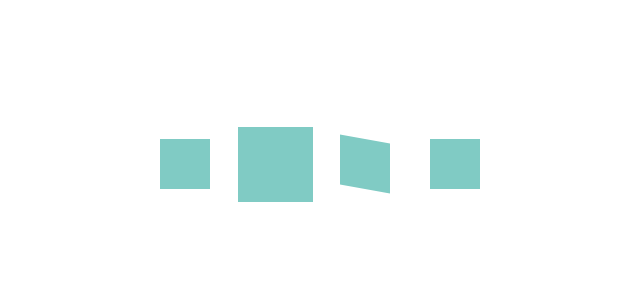
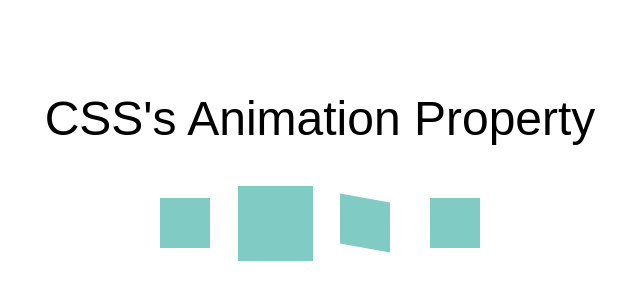
Before and after one commit to bruno07x/CSS-animation-property-pratice, a website: page index.html in a window 1280 px wide. Shown: the part 236-536 px from the top of the page, without its empty margins (320-960 px from the left). Drawn offline with nearby package versions, Linux system fonts and the light colour scheme; files that its build step writes are made by us from their sources.

Commit message:
Added title effect

```diff
--- a/index.html
+++ b/index.html
@@ -8,10 +8,15 @@
 </head>
 <body>
     <div class="container">
-        <div class="content spin"></div>
-        <div class="content scale"></div>
-        <div class="content skew"></div>
-        <div class="content translate"></div>
+        <div class="title">
+            <h1>CSS's Animation Property</h1>
+        </div>
+        <div class="content-wrapper">
+            <div class="content spin"></div>
+            <div class="content scale"></div>
+            <div class="content skew"></div>
+            <div class="content translate"></div>
+        </div>
     </div>
 </body>
 </html>
--- a/src/scss/style.scss
+++ b/src/scss/style.scss
@@ -4,8 +4,52 @@
     display: flex;
     justify-content: center;
     align-items: center;
+    flex-direction: column;
     height: 100vh;
     width: 100%;
+
+    .title{
+        width: 100%;
+        h1{
+            font-size: 48px;
+            font-family: sans-serif;
+            position: relative;
+            overflow: hidden;
+            display: block;
+            width: 40rem;
+            margin: 30px auto;
+            text-align: center;
+            line-height: 1.2;
+
+            &::after{
+                content: '';
+                position: absolute;
+                top: 0;
+                right: 0;
+                width: 100%;
+                height: 100%;
+                background: white;
+                animation: a-ltr-after 2s cubic-bezier(.77,0,.18,1) forwards;
+                transform: translateX(-101%);
+            }
+            &::before{
+                content: '';
+                position: absolute;
+                top: 0;
+                right: 0;
+                width: 100%;
+                height: 100%;
+                background: #80CBC4;
+                animation: a-ltr-before 2s cubic-bezier(.77,0,.18,1) forwards;
+                transform: translateX(0);
+            }
+            &:nth-last-of-type(2)::before, &:nth-last-of-type(4)::after {
+                animation-delay: 1.5s;
+            }
+        }
+    }
+    .content-wrapper{
+        display: flex;
 
         .content{
             height: 50px;
@@ -29,7 +73,25 @@
                 animation: translate 1s linear infinite;
             }
         }
+    }
+}
 
+
+@keyframes a-ltr-after {
+    0% {
+        transform: translateX(-100%);
+    }
+    100% {
+        transform: translateX(101%);
+    }
+}
+@keyframes a-ltr-before {
+    0% {
+        transform: translateX(0);
+    }
+    100% {
+        transform: translateX(200%);
+    }
 }
 
 @keyframes spin{
```
Lines whose indentation alone changed are shown as unchanged.
